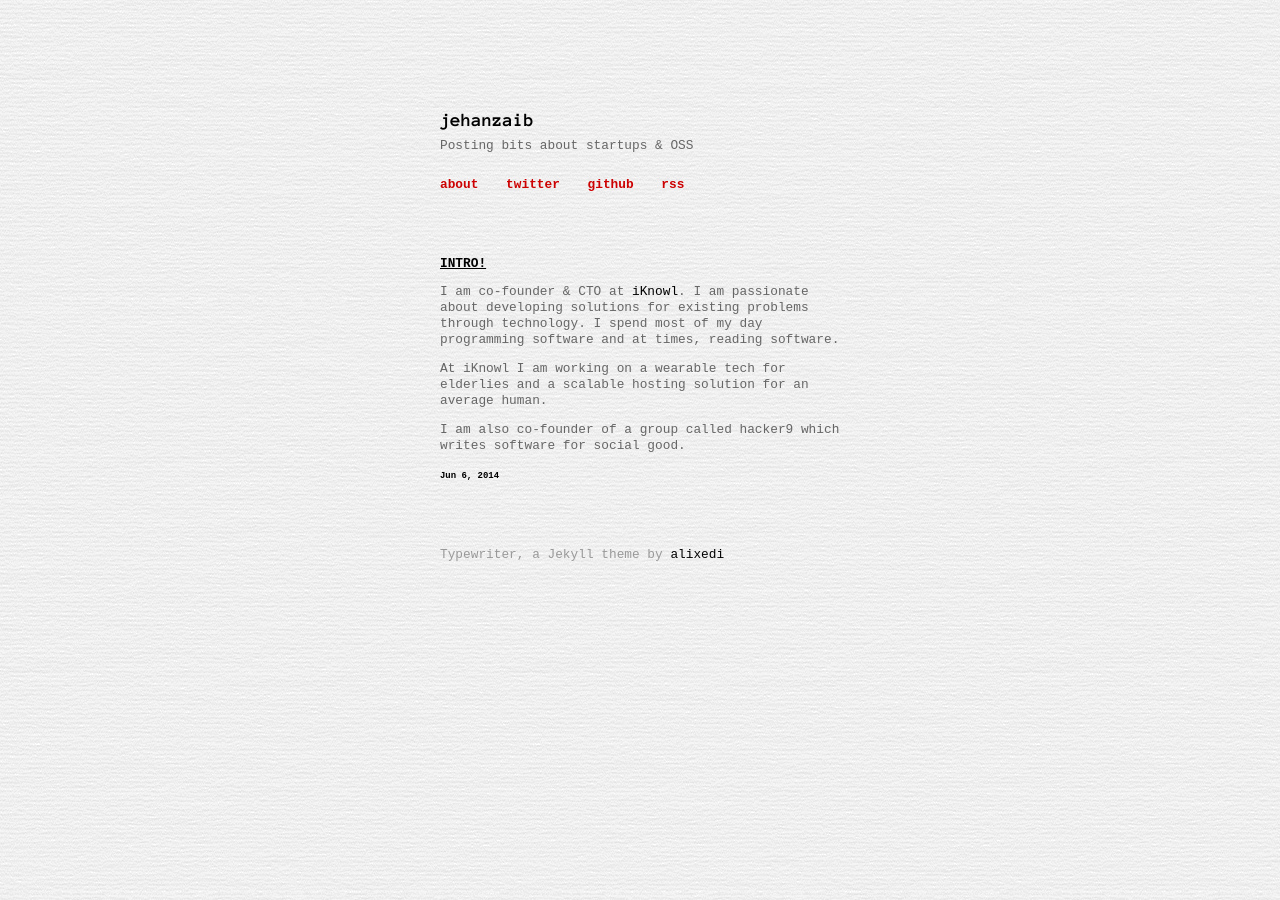
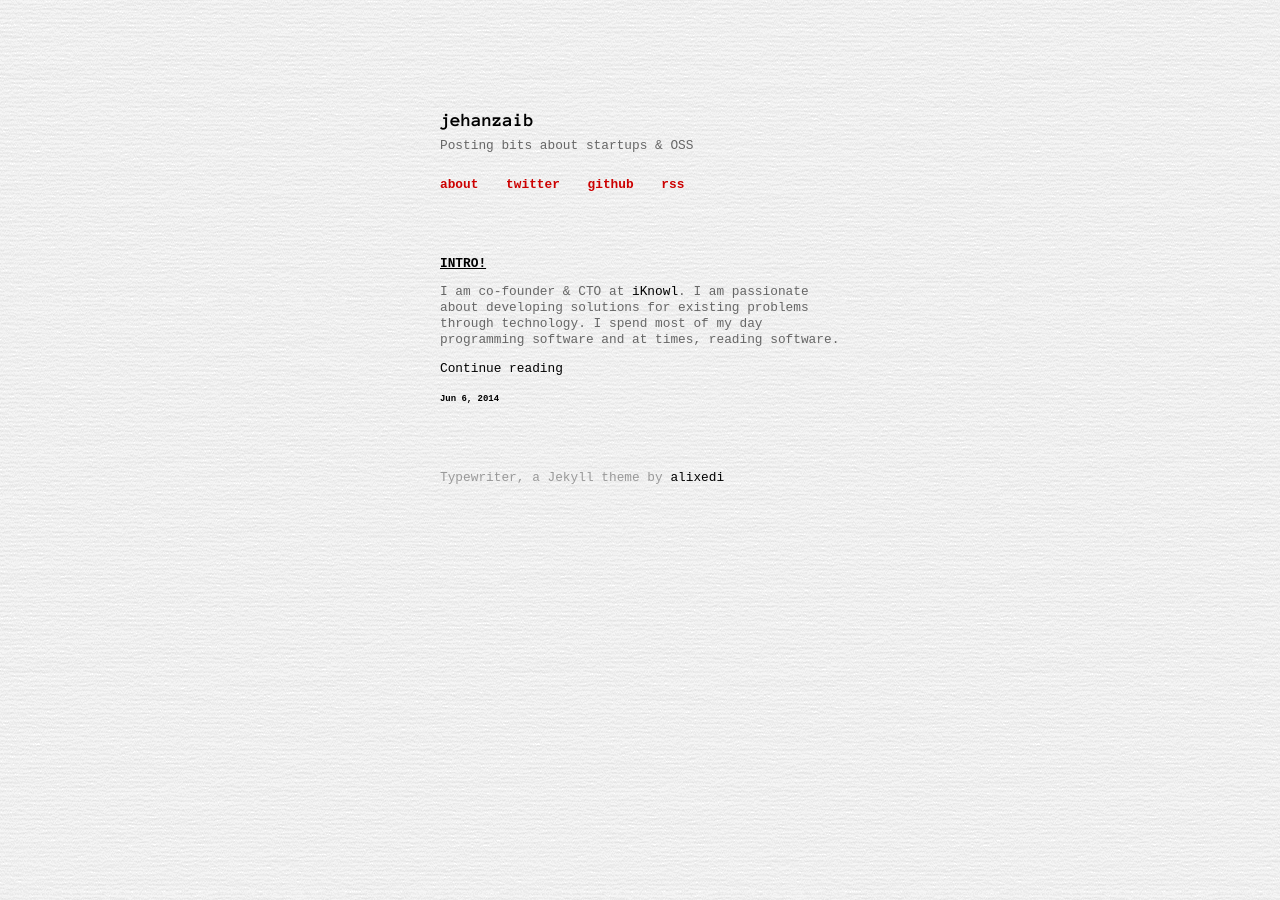
Before and after one commit to jehanzaib/jehanzaib.github.io, a Jekyll site: the page built from index.html, in a window 1280 px wide. Built offline with Jekyll 4.4.1, drawn with Linux system fonts in a browser that asks for light colours.

```diff
--- a/_posts/2014-06-06-intro.markdown
+++ b/_posts/2014-06-06-intro.markdown
@@ -6,6 +6,8 @@ date:   2014-06-06 04:12:30
 
 I am co-founder & CTO at <a href="http://iknowl.co">iKnowl</a>. I am passionate about developing solutions for existing problems through technology. I spend most of my day programming software and at times, reading software.
 
+<!--more-->
+
 At iKnowl I am working on a wearable tech for elderlies and a scalable hosting solution for an average human.
 
 I am also co-founder of a group called hacker9 which writes software for social good.
--- a/index.html
+++ b/index.html
@@ -11,7 +11,17 @@ title: Home
       <h1>
         <a class="post-link" href="{{ post.url | prepend: site.baseurl }}">{{ post.title }}</a>
       </h1>
-      {{ post.content }}
+      {% if post.content contains '<!--more-->' %}
+
+    	{{ post.content | split:'<!--more-->' | first }}
+
+    	<p><a href="{{ post.url }}">Continue reading</a></p>
+
+     {% else %}
+
+    	{{ post.content }}
+
+     {% endif %}
       <span class="meta">{{ post.date | date: "%b %-d, %Y" }}</span>
     </li>
     {% endfor %}
```
Also changed, not shown: README.md.
